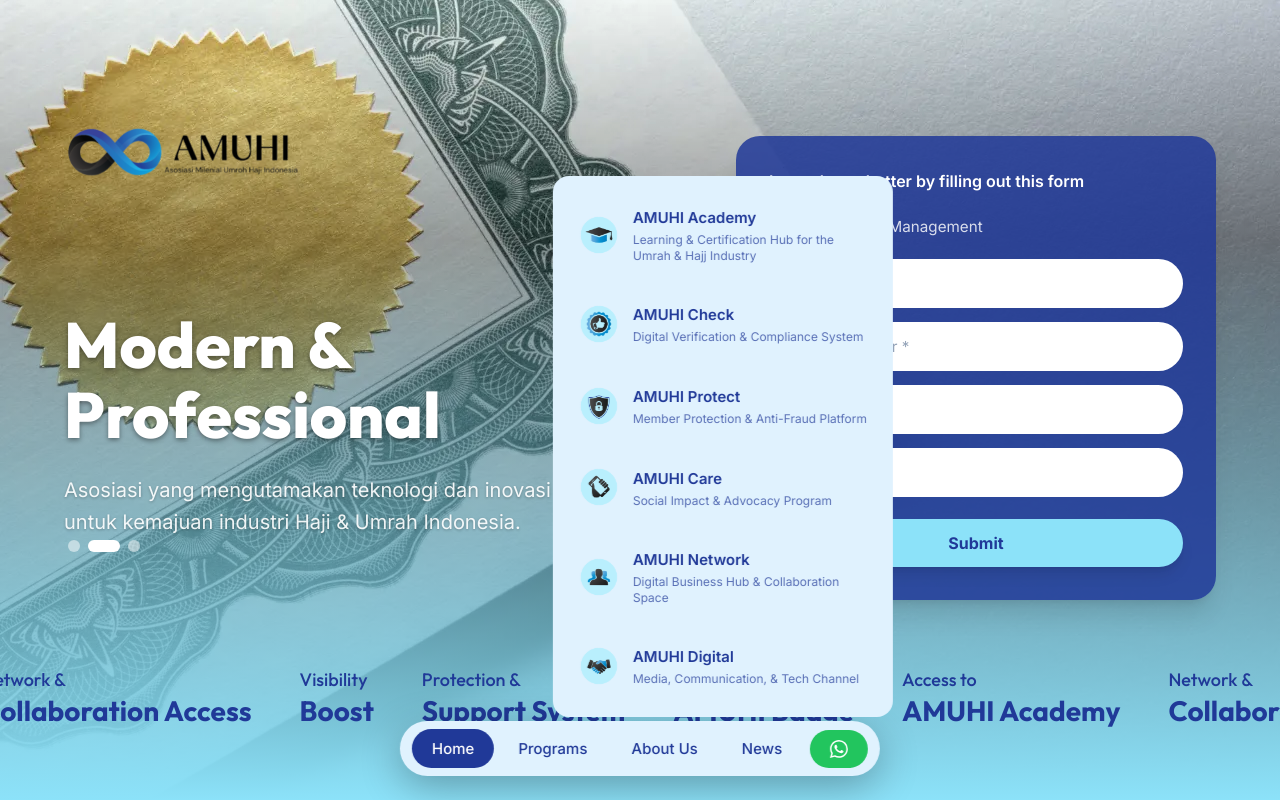
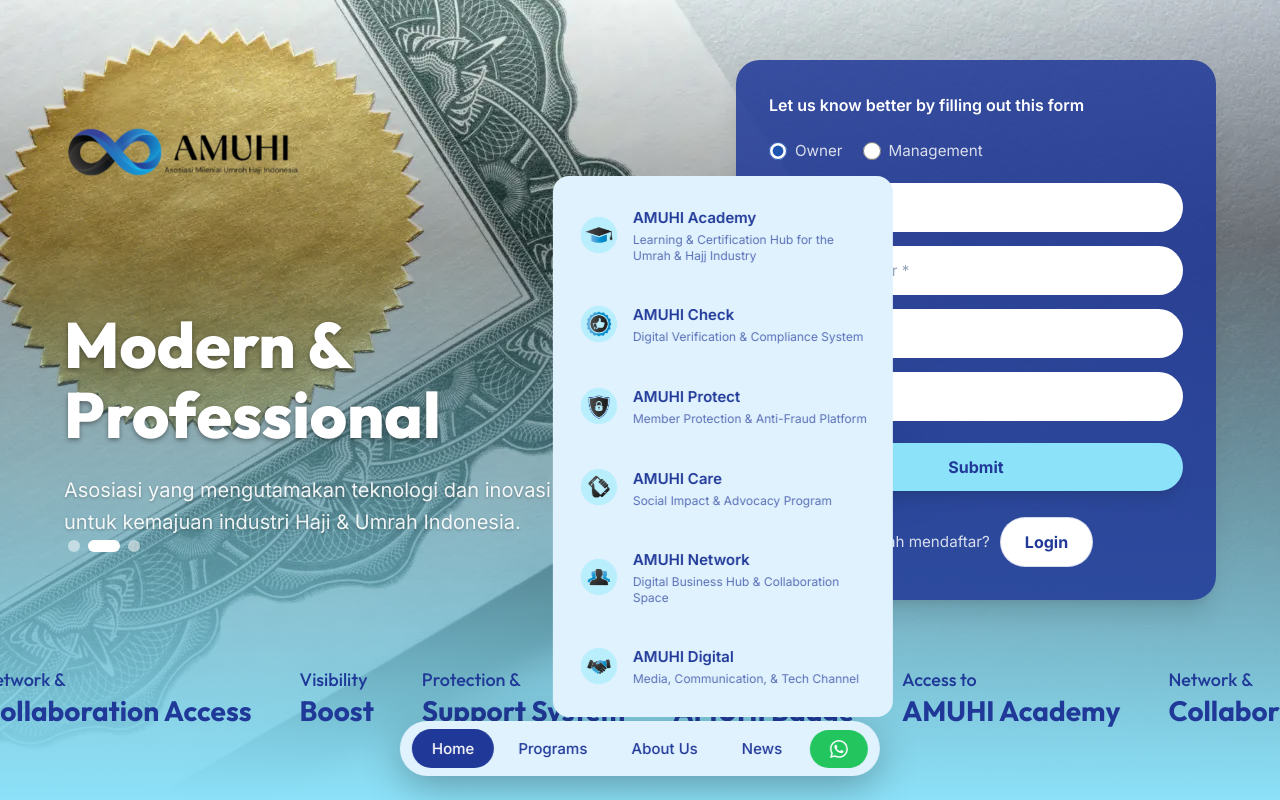
Before and after one commit to nineneel/amuhi-website, a React (Vite) app: page / in a window 1280 px wide. Shown: the top 800 px of the page. Built offline with nearby package versions, Linux system fonts and the light colour scheme.

Commit message:
feat(form): update form registration

```diff
--- a/src/components/common/LeadForm/LeadForm.css
+++ b/src/components/common/LeadForm/LeadForm.css
@@ -116,6 +116,40 @@
   box-shadow: var(--shadow-xl);
 }
 
+.lead-form__post-submit {
+  display: flex;
+  flex-direction: row;
+  align-items: center;
+  justify-content: center;
+  gap: 10px;
+  margin-top: 12px;
+  font-size: 0.95rem;
+  color: var(--lead-form-subtle);
+}
+
+.lead-form__login {
+  width: auto;
+  padding: 14px 24px;
+  border-radius: 999px;
+  border: 1px solid rgba(var(--primary-navy-rgb), 0.18);
+  background: var(--white);
+  color: var(--primary-navy);
+  font-weight: 800;
+  font-size: 1rem;
+  cursor: pointer;
+  transition: transform var(--transition-fast), box-shadow var(--transition-fast), background var(--transition-fast), border-color var(--transition-fast);
+}
+
+.lead-form__login:hover {
+  background: rgba(var(--primary-navy-rgb), 0.04);
+  border-color: rgba(var(--primary-navy-rgb), 0.3);
+  transform: translateY(-1px);
+}
+
+.lead-form[data-variant='light'] .lead-form__login:hover {
+  background: rgba(var(--primary-navy-rgb), 0.04);
+}
+
 @media (max-width: 640px) {
   .lead-form {
     padding: 24px;
--- a/src/components/common/LeadForm/index.tsx
+++ b/src/components/common/LeadForm/index.tsx
@@ -17,6 +17,7 @@
   buttonText?: string;
   placeholders?: Partial<Record<'fullName' | 'phoneNumber' | 'travelName' | 'idNumber', string>>;
   onSubmit?: (data: LeadFormData) => void;
+  onLogin?: () => void;
 };
 
 export default function LeadForm({
@@ -27,6 +28,7 @@
   buttonText = 'Submit',
   placeholders,
   onSubmit,
+  onLogin,
 }: LeadFormProps) {
   const [role, setRole] = useState<'owner' | 'management'>('owner');
   const [formData, setFormData] = useState({
@@ -128,6 +130,13 @@
         <button type="submit" className="lead-form__submit">
           {buttonText}
         </button>
+
+        <div className="lead-form__post-submit">
+          <span className="lead-form__already">Sudah mendaftar?</span>
+          <button type="button" className="lead-form__login" onClick={onLogin}>
+            Login
+          </button>
+        </div>
       </form>
     </div>
   );
```
